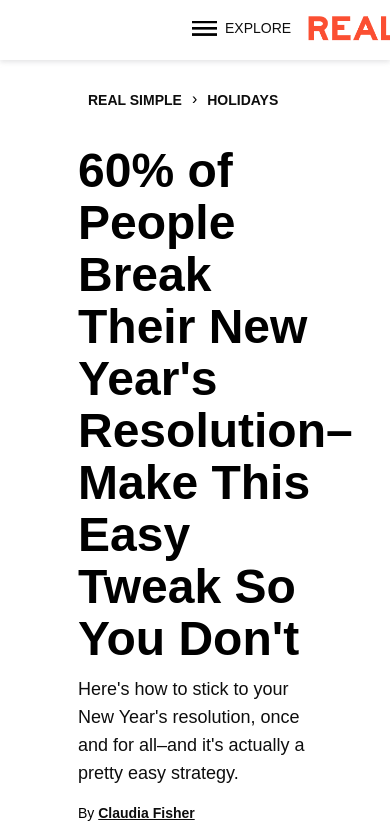
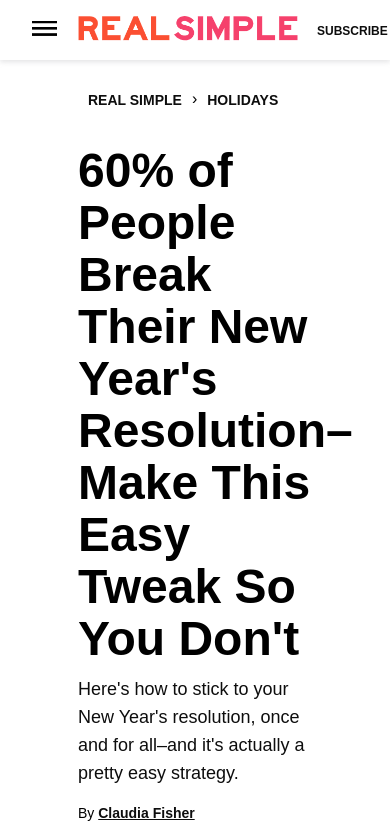
Before and after one commit to bruno-li/real-simple-mag, a website: page index.html in a window 390 px wide. Shown: the top 836 px of the page. Drawn offline with Linux system fonts and the light colour scheme.

Commit message:
add responsiveness navbar to different screen sizes

```diff
--- a/index.html
+++ b/index.html
@@ -20,11 +20,11 @@
                         alt="site logo"></li>
             </ul>
             <ul class="navbar__right">
-                <li class="navbar__search"><img class="navbar__search__icon" src="img/nav-search-icon.png" alt="search">
+                <li class="navbar__link"><img class="navbar__search__icon" src="img/nav-search-icon.png" alt="search">
                 </li>
                 <li class="navbar__link"><a class="navbar__link__text-border" href="#">Your Account</a></li>
                 <li class="navbar__link"><a class="navbar__link__text" href="#">Login</a></li>
-                <li class="navbar__link"><a class="navbar__link__text__active-right" href="#">Subscribe</a></li>
+                <li class="navbar__link--active"><a class="navbar__link__text--active-right" href="#">Subscribe</a></li>
             </ul>
         </nav>
     </header>
--- a/sass/_base.scss
+++ b/sass/_base.scss
@@ -40,7 +40,7 @@ $color-primary: rgba(0, 0, 0, .95);
 	}
     /* Medium Devices */
 	@if $breakpoint==tab-port {
-		@media (max-width: 992px) {
+		@media (max-width: 1040px) {
 			@content;
 		}
 	}
--- a/sass/_navigation.scss
+++ b/sass/_navigation.scss
@@ -19,11 +19,23 @@
         align-items: center;
         list-style: none;
         margin-left: 12rem;
+        // MEDIA QUERY
+        @include respond(tab-port) {
+            margin-left: 3rem;
+        }
+        @include respond(phone) {
+            margin-left: 2rem;
+        }
+
         .navbar__hamburger{
 
             &__menu{
                 width: 25px;
                 margin-right: .5rem;
+                // MEDIA QUERY
+                @include respond(tab-port) {
+                    margin-right: 1.3rem;
+                }
             }
         }
         .navbar__link {
@@ -36,15 +48,15 @@
                 font-size: 14px;
                 line-height: 20px;
                 margin-right: 1.2em;
-
+                // MEDIA QUERY
+                @include respond(tab-port) {
+                    display: none;
+                }
             }
         }
-
         .navbar__site-logo{
-
             &__img{
                 width: 220px;
-
             }
         }
     }
@@ -55,7 +67,13 @@
         align-items: center;
         list-style: none;
         margin-right: 8rem;
-
+        // MEDIA QUERY
+        @include respond(tab-port) {
+            margin-right: 1rem;
+        }
+        @include respond(phone) {
+            margin-right: 0;
+        }
 
         .navbar__search{
             &__icon{
@@ -65,6 +83,7 @@
         }
 
         .navbar__link{
+
             margin-right: .4rem;
             font-size: 14px;
             line-height: 20px;
@@ -80,7 +99,12 @@
                 border-right: 1px solid #D7D7D9;
                 border-left: 1px solid #D7D7D9;
             }
-            &__text__active-right {
+            // MEDIA QUERY
+            @include respond(phone) {
+                display: none;
+            }
+
+            &__text--active-right {
                 font-size: 12px;
                 line-height: 12px;
                 font-weight: 700;
@@ -88,8 +112,19 @@
                 text-transform: uppercase;
                 text-decoration: none;
                 margin-left: 1.2rem;
+                // MEDIA QUERY
+               @include respond(phone) {
+                margin-right: 2rem;
+              }
+              @include respond(smallest-phone) {
+               display: none;
+              }
             }
 
+
         }
+
     }
+
+
 }
```
Also changed, not shown: css/style.css.
